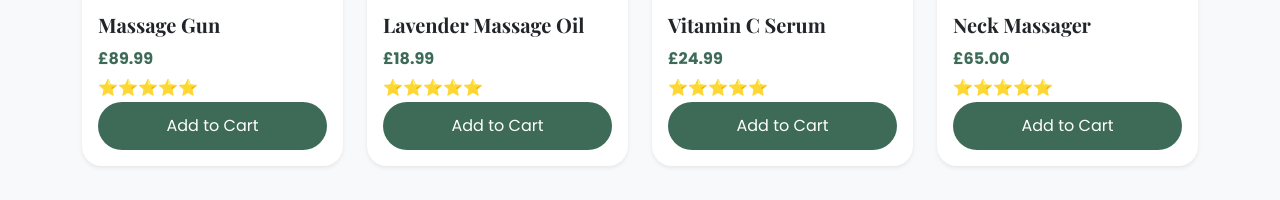
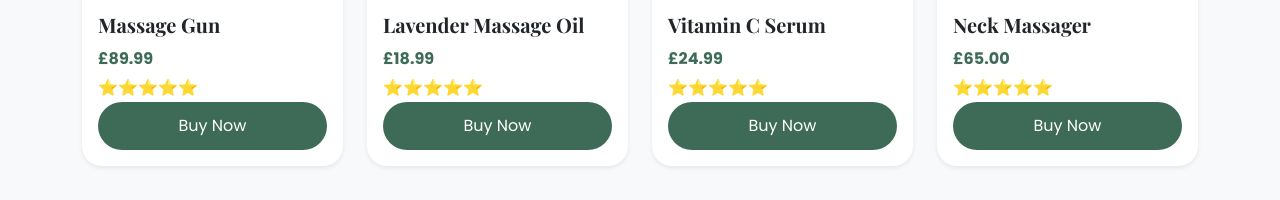
Before and after one commit to websites-uk/Gracewellness-business-website-store, a plain HTML site: page index.html in a window 1280 px wide. Shown: the part 1729-1929 px from the top of the page. Drawn offline with nearby package versions, Linux system fonts and the light colour scheme; files that its build step writes are made by us from their sources; a script that the page names is missing; files whose address does not match are found by name.

Commit message:
Update index.html

```diff
--- a/index.html
+++ b/index.html
@@ -525,10 +525,11 @@ Massage Gun
 </p>
 
 <button
+class="btn btn-success w-100 buy-now"
+data-product="Massage Gun"
+data-price="89.99">
 
-class="btn btn-success w-100 add-cart">
-
-Add to Cart
+Buy Now
 
 </button>
 
@@ -575,10 +576,11 @@ Lavender Massage Oil
 </p>
 
 <button
+class="btn btn-success w-100 buy-now"
+data-product="Lavender Massage Oil"
+data-price="18.99">
 
-class="btn btn-success w-100 add-cart">
-
-Add to Cart
+Buy Now
 
 </button>
 
@@ -625,10 +627,11 @@ Vitamin C Serum
 </p>
 
 <button
+class="btn btn-success w-100 buy-now"
+data-product="Vitamin C Serum"
+data-price="24.99">
 
-class="btn btn-success w-100 add-cart">
-
-Add to Cart
+Buy Now
 
 </button>
 
@@ -675,13 +678,13 @@ Neck Massager
 </p>
 
 <button
+class="btn btn-success w-100 buy-now"
+data-product="Neck Massager"
+data-price="65.00">
 
-class="btn btn-success w-100 add-cart">
-
-Add to Cart
+Buy Now
 
 </button>
-
 </div>
 
 </div>
```
